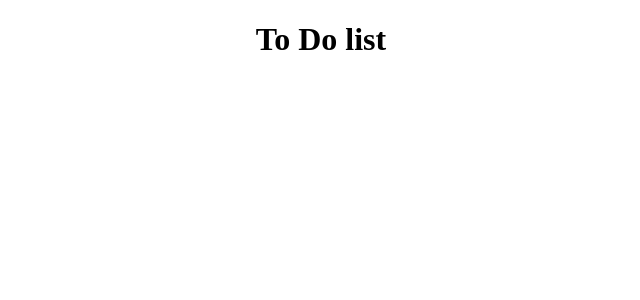
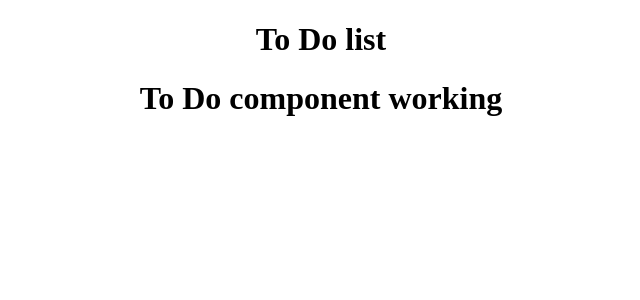
Before and after one commit to kailagoff/todo_react, a React (Create React App) app: page / in a window 1280 px wide. Shown: the top 300 px of the page, without its empty margins (319-959 px from the left). Built offline with nearby package versions, Linux system fonts and the light colour scheme.

Commit message:
add first component, Todo

```diff
--- a/src/App.js
+++ b/src/App.js
@@ -1,12 +1,16 @@
-import React from 'react';
+import React, { Component } from 'react';
 import './App.css';
+import Todo from './components/Todo';
 
-function App() {
-  return (
-    <div className="App">
-      <h1>To Do list</h1>
-    </div>
-  );
+class App extends Component {
+  render() {
+    return (
+      <div className="App">
+        <h1>To Do list</h1>
+        <Todo />
+      </div>
+    );
+  }
 }
 
 export default App;
--- /dev/null
+++ b/src/components/Todo.js
@@ -0,0 +1,14 @@
+import React, { Component } from 'react';
+
+
+class Todo extends Component {
+  render() {
+    return (
+      <div>
+        <h1>To Do component working</h1>
+      </div>
+    );
+  }
+}
+
+export default Todo;
```
